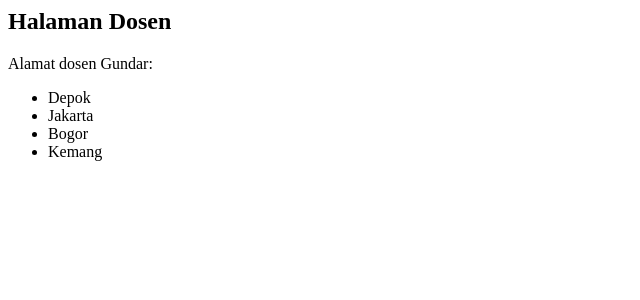
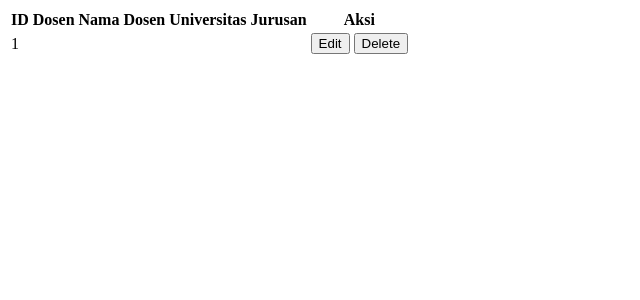
Before and after one commit to V1ewsonic/Flask_tutor, a Flask app: page /dosen in a window 1280 px wide. Shown: the top 300 px of the page, without its empty margins (0-640 px from the left). Run offline with Flask 2, Linux system fonts and the light colour scheme; tables that the repository leaves empty or names only in its code hold one stand-in row (values such as "Sample post"); some libraries are stand-ins or nearby versions.

Commit message:
feat : modif routing dosen dan html dosen

```diff
--- a/routes.py
+++ b/routes.py
@@ -44,8 +44,11 @@ def login():
 
 @app.route('/dosen')
 def haldosen():
-    alamat = ['Depok','Jakarta','Bogor','Kemang']
-    return render_template('dosen.html', alamat=alamat)
+    cursor = mysql.connection.cursor()
+    cursor.execute(''' SELECT * FROM DOSEN''')
+    dosen = cursor.fetchall()
+    cursor.close()
+    return render_template('dosen.html', dosen=dosen)
 
 
 if __name__ == '__main__':
--- a/templates/dosen.html
+++ b/templates/dosen.html
@@ -3,15 +3,28 @@
         <title>Halaman Dosen</title>
     </head>
     <body>
-        <h2>Halaman Dosen</h2>
-
-        <p>
-            Alamat dosen Gundar:
-            <ul>
-                {% for i in alamat %}
-                    <li>{{i}}</li>
-                {% endfor %}
-            </ul>
-        </p>
+        <table class="table">
+            <thead>
+                <tr>
+                    <th scope="col">ID Dosen</th>
+                    <th scope="col">Nama Dosen</th>
+                    <th scope="col">Universitas</th>
+                    <th scope="col">Jurusan</th>
+                    <th scope="col">Aksi</th>
+                </tr>
+            </thead>
+    <tbody>
+        {% for d in dosen %}
+            <tr>
+                <td>{{ d[0] }}</td>
+                <td>{{ d[1] }}</td>
+                <td>{{ d[2] }}</td>
+                <td>{{ d[3] }}</td>
+                <td> <button type="button" class="btn btn-warning btn-sm">Edit</button>
+                    <button type="button" class="btn btn-danger btn-sm">Delete</button></td>
+            </tr>
+        {% endfor %}
+    </tbody>
+</table>
     </body>
 </html>
```
